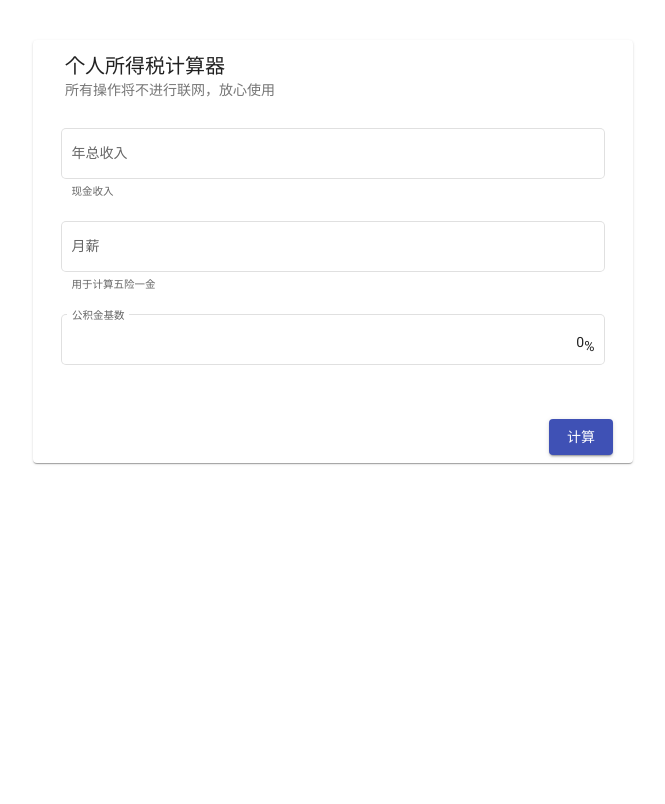
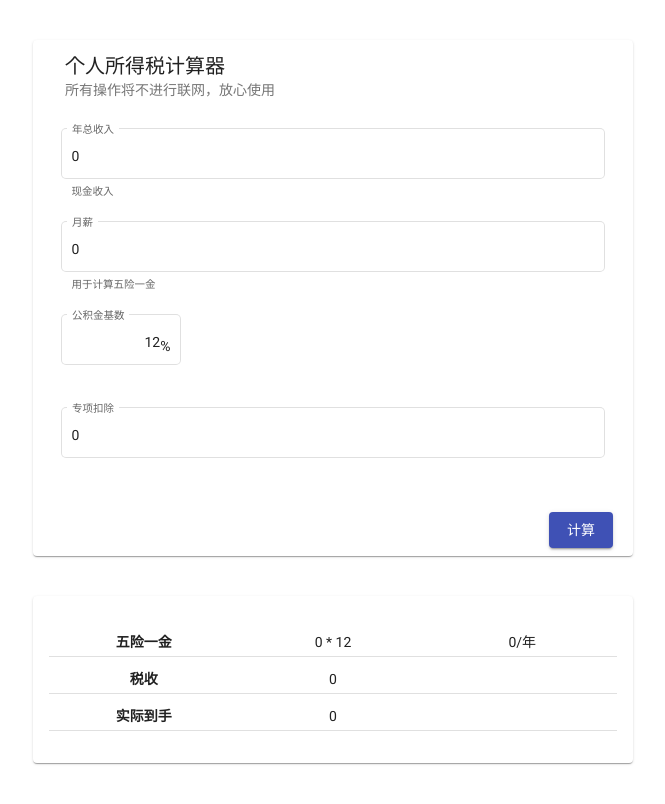
Before and after one commit to willx12123/tax-calc, an Angular app: page /calc in a window 1280 px wide. Shown: the top 804 px of the page, without its empty margins (307-972 px from the left). Built offline with nearby package versions, Linux system fonts and the light colour scheme.

Commit message:
complete

```diff
--- a/src/app/pages/calculator/calculator.component.html
+++ b/src/app/pages/calculator/calculator.component.html
@@ -1,4 +1,4 @@
-<mat-card class="wrapper">
+<mat-card class="wrapper form">
   <mat-card-header>
     <mat-card-title>个人所得税计算器</mat-card-title>
     <mat-card-subtitle>所有操作将不进行联网，放心使用</mat-card-subtitle>
@@ -7,27 +7,56 @@
     <div class="inputs">
       <mat-form-field class="input" appearance="outline">
         <mat-label>年总收入</mat-label>
-        <input matInput [(ngModel)]="total" />
+        <input matInput type="number" [(ngModel)]="total" />
         <mat-hint>现金收入</mat-hint>
       </mat-form-field>
 
       <mat-form-field class="input" appearance="outline">
         <mat-label>月薪</mat-label>
-        <input matInput [(ngModel)]="salaryMonthly" />
+        <input matInput type="number" [(ngModel)]="salaryMonthly" />
         <mat-hint>用于计算五险一金</mat-hint>
       </mat-form-field>
 
-      <mat-form-field class="input" appearance="outline" floatLabel="always">
+      <mat-form-field class="input housing-k" appearance="outline" floatLabel="always">
         <mat-label>公积金基数</mat-label>
         <input class="housing-k" matInput type="number" [(ngModel)]="housingK" />
         <span matSuffix>%</span>
+      </mat-form-field>
+
+      <mat-form-field class="input" appearance="outline">
+        <mat-label>专项扣除</mat-label>
+        <input matInput type="number" [(ngModel)]="specialReduce" />
       </mat-form-field>
     </div>
   </mat-card-content>
 
   <mat-card-actions>
     <div class="actions">
-      <button mat-raised-button color="primary">计算</button>
+      <button mat-raised-button color="primary" (click)="calc()">计算</button>
     </div>
   </mat-card-actions>
 </mat-card>
+
+<mat-card class="wrapper result">
+  <mat-card-content>
+    <div class="panel">
+      <div>
+        <b>五险一金</b>
+      </div>
+      <div>{{ insuranceAndHousingPerMonth }} * 12</div>
+      <div>{{ insuranceAndHousingPerYear }}/年</div>
+
+      <div>
+        <b>税收</b>
+      </div>
+      <div>{{ tax }}</div>
+      <div></div>
+
+      <div>
+        <b>实际到手</b>
+      </div>
+      <div>{{ actuallyGet }}</div>
+      <div></div>
+    </div>
+  </mat-card-content>
+</mat-card>
--- a/src/app/pages/calculator/calculator.component.scss
+++ b/src/app/pages/calculator/calculator.component.scss
@@ -2,23 +2,32 @@
   width: 100%;
   max-width: 600px;
   margin: 40px auto;
+}
 
+.form {
   .inputs {
     padding: 0 12px;
     display: flex;
     flex-direction: column;
 
+    input {
+      -moz-appearance: textfield;
+
+      &::-webkit-outer-spin-button,
+      &::-webkit-inner-spin-button {
+        display: none;
+      }
+    }
+
     .input {
       margin: 8px 0;
 
+      &.housing-k {
+        width: 120px;
+      }
+
       .housing-k {
         text-align: right;
-        -moz-appearance: textfield;
-
-        &::-webkit-outer-spin-button,
-        &::-webkit-inner-spin-button {
-          display: none;
-        }
       }
     }
   }
@@ -30,3 +39,19 @@
     justify-content: flex-end;
   }
 }
+
+.result {
+  .panel {
+    padding: 12px 0;
+    width: 100%;
+    display: grid;
+    grid-template-columns: 33.33% 33.33% 33.33%;
+
+    > div {
+      text-align: center;
+      margin: 4px 0;
+      padding: 4px 0;
+      border-bottom: 1px solid rgba($color: #000000, $alpha: 0.12);
+    }
+  }
+}
--- a/src/app/pages/calculator/calculator.component.ts
+++ b/src/app/pages/calculator/calculator.component.ts
@@ -1,4 +1,13 @@
 import { Component, OnInit } from "@angular/core";
+
+import { calcTax } from "./tax-level";
+
+const START_CALC_TAX_NUMBER = 5000 * 12;
+
+const ENDOWMENT_INSURANCE = 0.08;
+const MEDICAL_INSURANCE = 0.02;
+const UNEMPLOYMENT_INSURANCE = 0.005;
+const HOUSING_ACCUMULATION_FUNDS = 0.12;
 
 @Component({
   selector: "app-calculator",
@@ -6,11 +15,43 @@ import { Component, OnInit } from "@angular/core";
   styleUrls: ["./calculator.component.scss"],
 })
 export class CalculatorComponent implements OnInit {
-  total = "";
-  salaryMonthly = "";
-  housingK = 0;
+  total = 0;
+  salaryMonthly = 0;
+  housingK = 12;
+  specialReduce = 0;
+
+  tax = 0;
+  insuranceAndHousingPerMonth = 0;
+  get insuranceAndHousingPerYear(): number {
+    return this, this.insuranceAndHousingPerMonth * 12;
+  }
+
+  get actuallyGet(): number {
+    return this.total - this.insuranceAndHousingPerYear - this.tax;
+  }
 
   constructor() {}
 
   ngOnInit(): void {}
+
+  calc() {
+    this.insuranceAndHousingPerMonth = this.calcInsuranceAndHousing(this.salaryMonthly);
+    const beTaxedNumber =
+      this.total -
+      START_CALC_TAX_NUMBER -
+      this.insuranceAndHousingPerMonth * 12 -
+      this.specialReduce;
+
+    this.tax = calcTax(beTaxedNumber);
+  }
+
+  private calcInsuranceAndHousing(salaryMonthly: number) {
+    return (
+      salaryMonthly *
+      (ENDOWMENT_INSURANCE +
+        MEDICAL_INSURANCE +
+        UNEMPLOYMENT_INSURANCE +
+        HOUSING_ACCUMULATION_FUNDS)
+    );
+  }
 }
--- /dev/null
+++ b/src/app/pages/calculator/money.ts
@@ -0,0 +1,4 @@
+export enum Money {
+  K = 1_000,
+  W = 10_000,
+}
--- /dev/null
+++ b/src/app/pages/calculator/tax-level.ts
@@ -0,0 +1,34 @@
+import { Money } from "./money";
+
+const taxLevel1 = 3.6 * Money.W;
+const taxLevel1K = 0.03;
+const taxLevel2 = 14.4 * Money.W;
+const taxLevel2K = 0.1;
+const taxLevel3 = 30 * Money.W;
+const taxLevel3K = 0.2;
+
+export function calcTax(beTaxedNumber: number) {
+  let ret = 0;
+
+  do {
+    if (beTaxedNumber <= taxLevel1) {
+      ret = beTaxedNumber * taxLevel1K;
+      break;
+    }
+
+    if (beTaxedNumber <= taxLevel2) {
+      ret = taxLevel1 * taxLevel1K;
+      ret += (beTaxedNumber - taxLevel1) * taxLevel2K;
+      break;
+    }
+
+    if (beTaxedNumber <= taxLevel3) {
+      ret = taxLevel1 * taxLevel1K;
+      ret += (taxLevel2 - taxLevel1) * taxLevel2K;
+      ret += (beTaxedNumber - taxLevel2) * taxLevel3K;
+      break;
+    }
+  } while (0);
+
+  return ret;
+}
```
